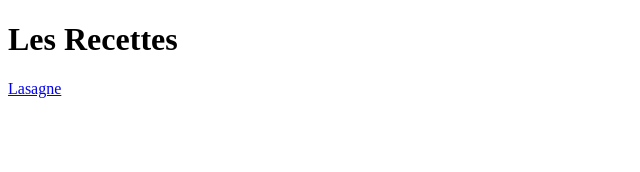
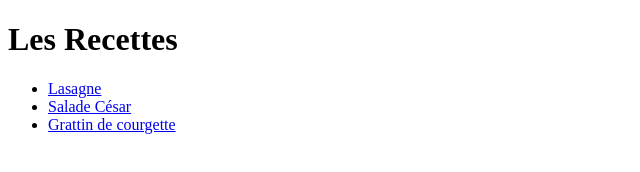
Before and after one commit to Lilsan09/odin-recipes, a plain HTML site: page index.html in a window 1280 px wide. Shown: the whole page, without its empty margins (0-640 px from the left). Drawn offline with Linux system fonts and the light colour scheme.

Commit message:
update d'index.html et du dossier img

```diff
--- a/index.html
+++ b/index.html
@@ -6,6 +6,9 @@
     </head>
     <body>
         <h1>Les Recettes</h1>
-        <a href="../odin-recipes/recettes/lasagne.html">Lasagne</a>
+        <ul>
+            <li><a href="../odin-recipes/recettes/lasagne.html">Lasagne</a></li>
+            <li><a href="../odin-recipes/recettes/saladecesar.html">Salade César</a></li>
+            <li><a href="../odin-recipes/recettes/grattincourgette.html">Grattin de courgette</a></li>
     </body>
 </html>
```
Also changed, not shown: img/grattincourgette.png (added), img/saladecesar.png (added), 1 other file.
